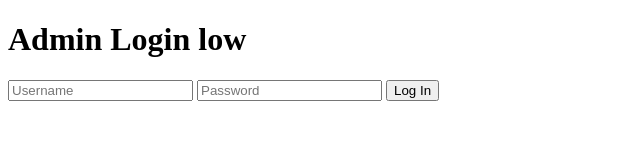
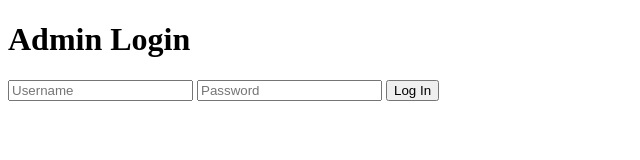
Before and after one commit to Bagusbachtiar/qr_table_app, a website: page public/admin/login.html in a window 1280 px wide. Shown: the full height of the page, 0-640 px from the left. Drawn offline with Linux system fonts and the light colour scheme.

Commit message:
nothing to add

```diff
--- a/public/admin/login.html
+++ b/public/admin/login.html
@@ -4,7 +4,7 @@
   <title>Admin Login</title>
 </head>
 <body>
-  <h1>Admin Login  low</h1>
+  <h1>Admin Login</h1>
   <form id="login-form">
     <input type="text" id="username" placeholder="Username" required>
     <input type="password" id="password" placeholder="Password" required>
```
